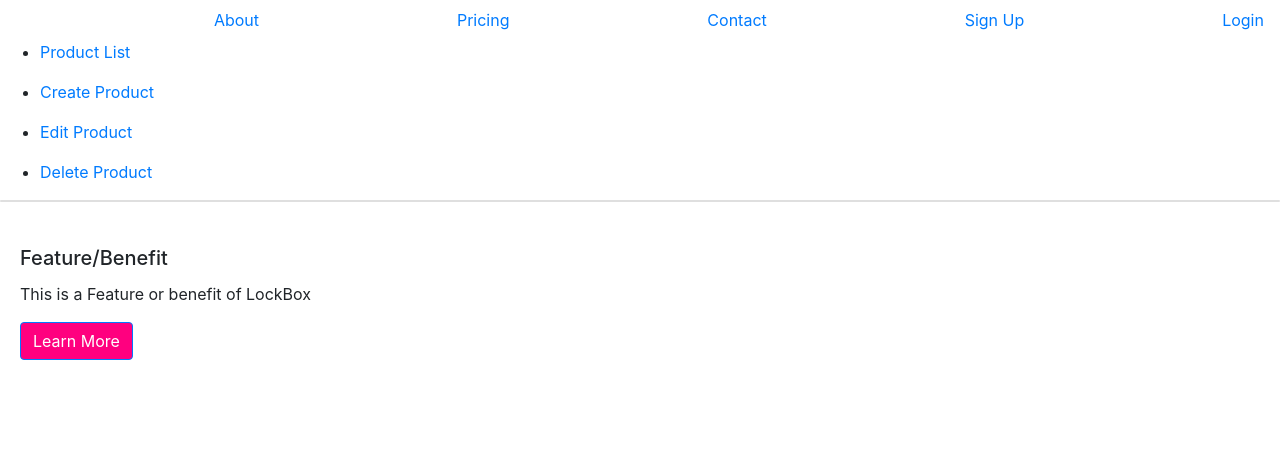
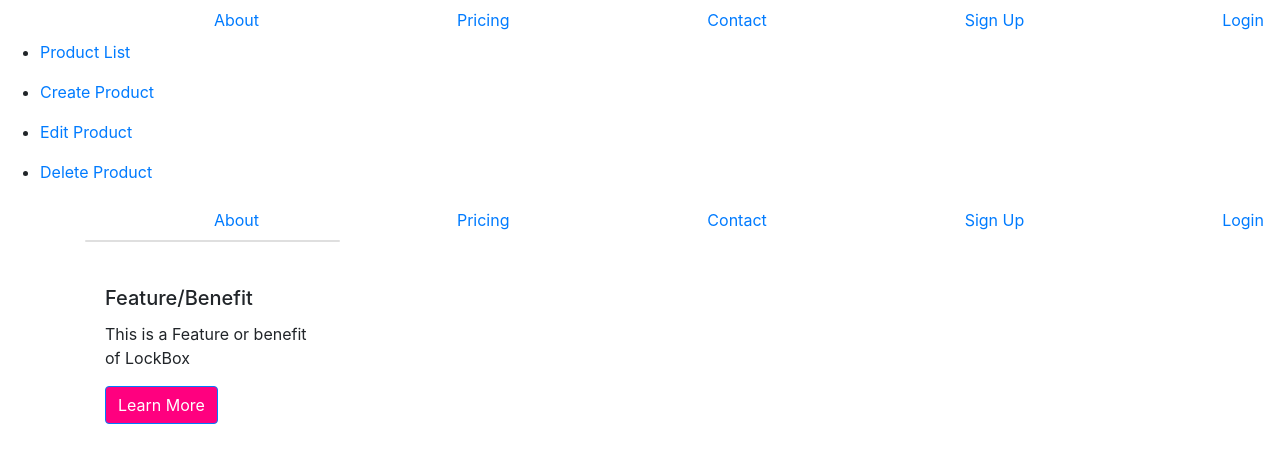
Before and after one commit to NicoleNZ/MasterDataVault-React, a React (Create React App) app in the folder client/: page / in a window 1280 px wide. Shown: the top 462 px of the page. Built offline with nearby package versions, Linux system fonts and the light colour scheme; no server answers.

Commit message:
playing around with react-bootstrap, creating cards and customising buttons

```diff
--- a/client/src/components/Home.js
+++ b/client/src/components/Home.js
@@ -4,8 +4,8 @@
 import { EditProduct } from "./EditProduct";
 import { DeleteProduct } from "./DeleteProduct";
 import { ProductList } from "./ProductList";
-import { Nav } from "./NavBar"
-import { BootstrapTesting } from "./new"
+import { Nav } from "./NavBar";
+import { LandingPage } from "./Landing";
 
 const Home = () => {
 
@@ -182,7 +182,7 @@
                 </Switch>
             </div>
             <div>
-                <BootstrapTesting />
+                <LandingPage />
             </div>
         </Router>
     );
--- a/client/src/components/Landing.js
+++ b/client/src/components/Landing.js
@@ -1,14 +1,33 @@
-import React from "react";
+import { BrowserRouter as Router, Link, Route, Switch } from "react-router-dom";
+import { Button, Card, Container, Row, Col, Image } from "react-bootstrap";
 import { Nav } from "./NavBar";
 
-
-const Landing = () => {
-
+const LandingPage = () => {
     return (
         <div>
             <Nav />
+            <Container>
+                <Row>
+                    <Col>
+                        <Card style={{ color: "#000" }} class="feature" />
+                        <Card.Img src=""/>
+                        <Card.Body>
+                            <Card.Title>
+                                Feature/Benefit
+                            </Card.Title>
+                            <Card.Text>
+                                This is a Feature or benefit of LockBox
+                            </Card.Text>
+                            <Button style={{ background: "#ff007f" }}>Learn More</Button>
+                        </Card.Body>
+                    </Col>
+                    <Col xs={9}>
+                        <Image src="" />
+                    </Col>
+                </Row>
+            </Container>
         </div>
     );
 };
 
-export { Landing };
+export { LandingPage };
--- a/client/src/components/new.js
+++ /dev/null
@@ -1,22 +0,0 @@
-import { BrowserRouter as Router, Link, Route, Switch } from "react-router-dom";
-import { Button, Card } from "react-bootstrap";
-
-const BootstrapTesting = () => {
-    return (
-        <div>
-                        <Card style={{ color: "#000" }} class="feature" />
-                        <Card.Img src=""/>
-                        <Card.Body>
-                            <Card.Title>
-                                Feature/Benefit
-                            </Card.Title>
-                            <Card.Text>
-                                This is a Feature or benefit of LockBox
-                            </Card.Text>
-                            <Button style={{ background: "#ff007f" }}>Learn More</Button>
-                        </Card.Body>
-        </div>
-    );
-};
-
-export { BootstrapTesting };
```
